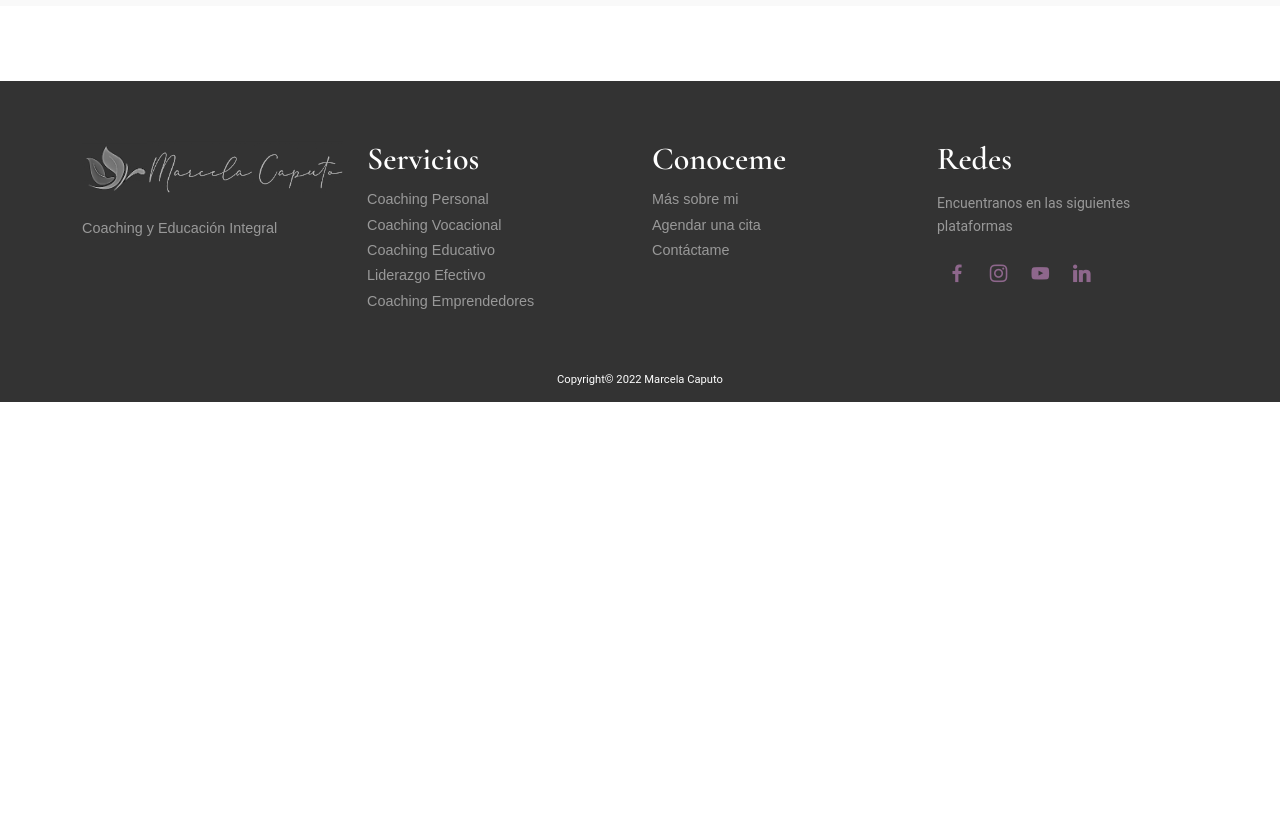
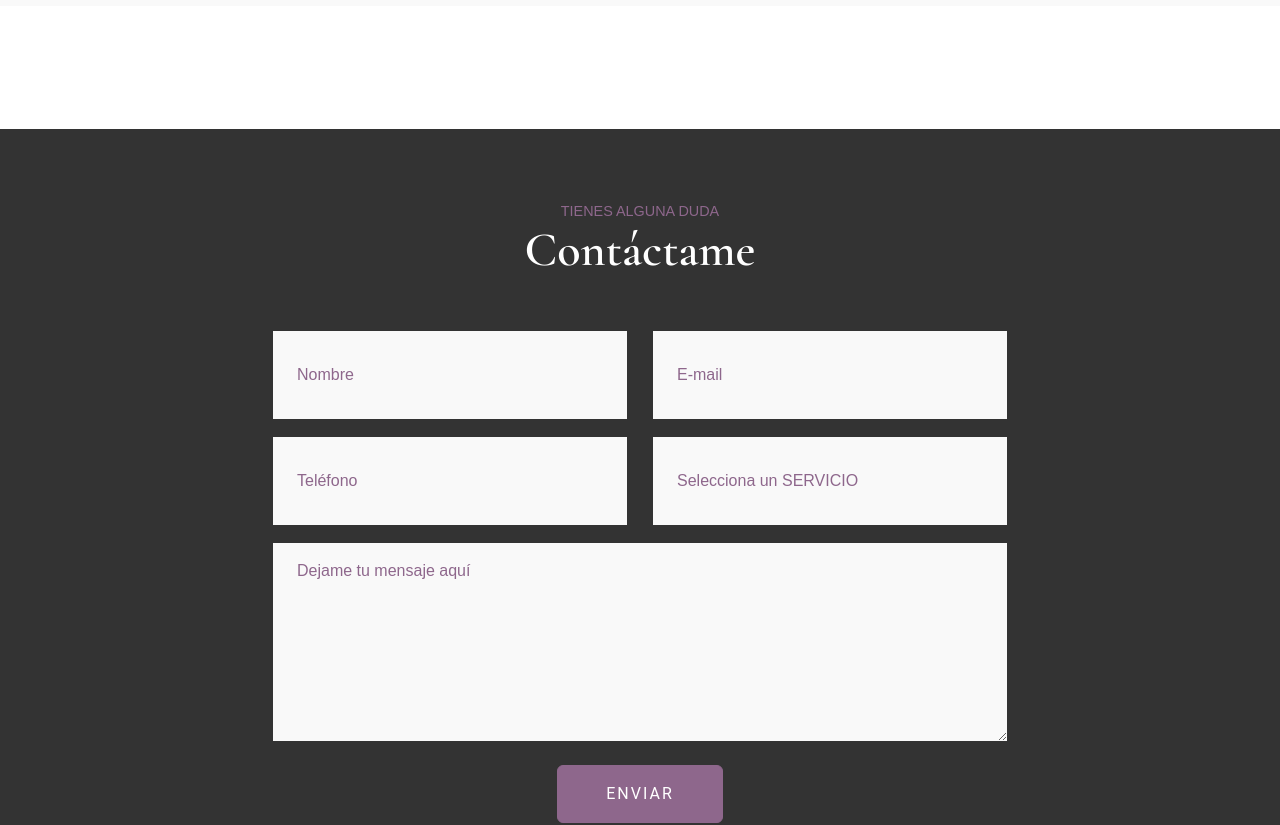
Before and after one commit to AgustinTafura/mc-coaching, a Next.js app: page /servicios/coaching-vocacional/vocacionalmente in a window 1280 px wide. Shown: the part 5740-6565 px from the top of the page. Before the commit the page ends 6142 px from the top, so only its background shows below. Built offline with nearby package versions, Linux system fonts and the light colour scheme; a web font is replaced by a local one.

Commit message:
form added to layouts

```diff
--- a/components/ContactForm.jsx
+++ b/components/ContactForm.jsx
@@ -88,7 +88,7 @@ const ContactForm = ({...props}) => {
                       className="form-control display-77" id="email-form1-4x" ></input>
                   </div>
                   <div data-for="phone" className="col-lg-6 col-md-12 col-sm-12 form-group mb-3">
-                    <input required type="number" name="phone" placeholder="Telefono" data-form-field="url"
+                    <input required type="number" name="phone" placeholder="Teléfono" data-form-field="url"
                       className="form-control display-77" id="phone-form1-4x" ></input>
                   </div>
 
@@ -102,7 +102,7 @@ const ContactForm = ({...props}) => {
                     </select>
                   </div>
                   <div className="col-lg-12 col-md-12 col-sm-12 form-group mb-3" data-for="textarea">
-                    <textarea name="textarea" placeholder="Message" data-form-field="textarea"
+                    <textarea name="textarea" placeholder="Dejame tu mensaje aquí" data-form-field="textarea"
                       className="form-control display-77" id="textarea-form1-4x"></textarea>
                   </div>
                   <div className="col-lg-12 col-md-12 col-sm-12 align-center">
--- a/components/LayoutProducts.jsx
+++ b/components/LayoutProducts.jsx
@@ -11,6 +11,7 @@ import Link from 'next/link'
 import { faDesktop, faDollarSign, faTimeline } from '@fortawesome/free-solid-svg-icons'
 import ImgModal from './ImgModal'
 import ShareSocialMedia from './ShareSocialMedia'
+import ContactForm from './ContactForm'
 
 
 
@@ -368,6 +369,7 @@ const LayoutProducts = ({ children, ...pageProps }) => {
                 </div>
             </section>
             {children}
+            <ContactForm/>
         </Layout>
   </>
   )
--- a/components/LayoutSesions.jsx
+++ b/components/LayoutSesions.jsx
@@ -9,6 +9,7 @@ import SectionInfo from './SectionInfo'
 import Link from 'next/link'
 import { faDesktop, faDollarSign, faTimeline } from '@fortawesome/free-solid-svg-icons'
 import ShareSocialMedia from './ShareSocialMedia'
+import ContactForm from './ContactForm'
 
 
 
@@ -169,6 +170,7 @@ const LayoutSesions = ({ children, ...pageProps }) => {
 
             </section>
             {children}
+            <ContactForm/>
         </Layout>
   </>
   )
```
